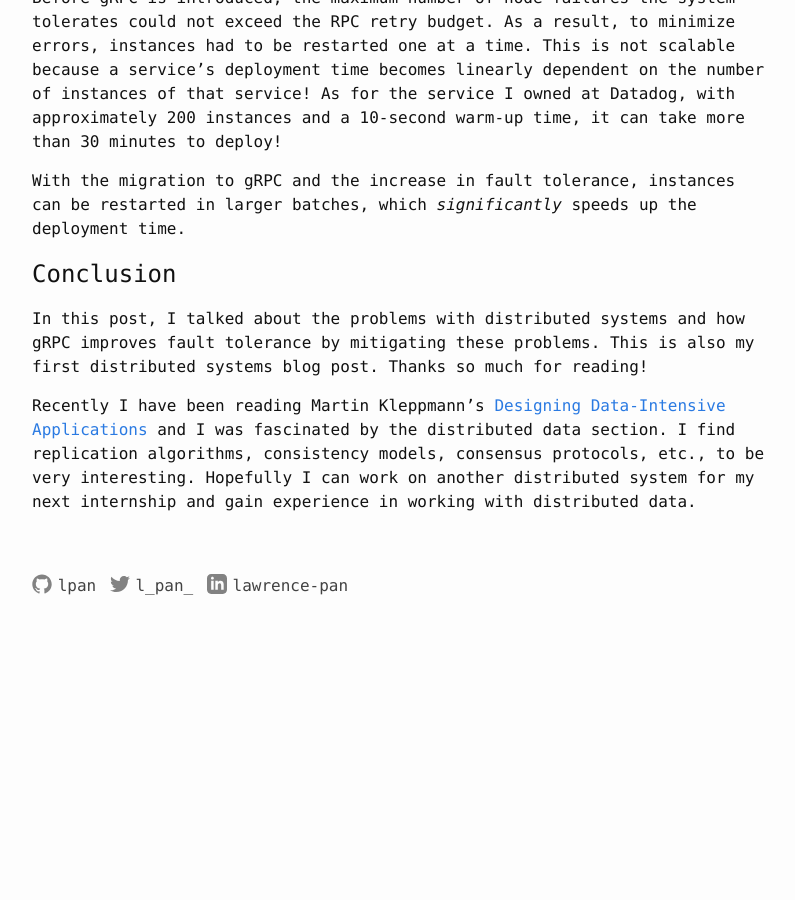
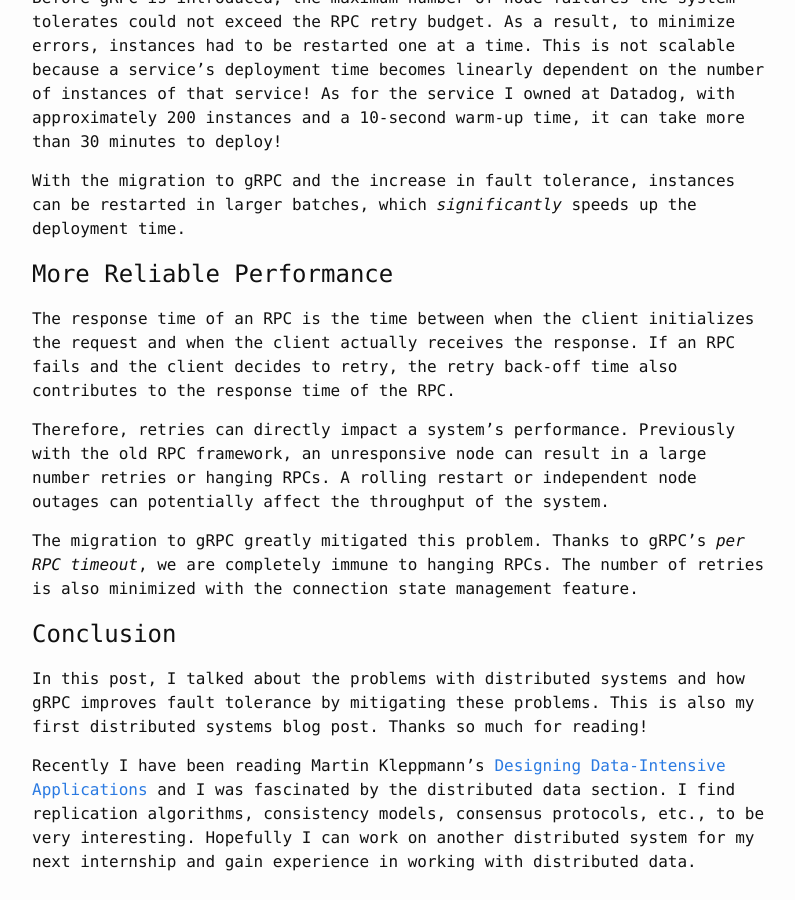
Before and after one commit to lpan/lpan.github.io, a Jekyll site: the page built from _posts/2018-05-04-migrating-to-grpc.md, in a window 1280 px wide and 900 px high, scrolled down 6152 px. Shown: the whole window, without its empty margins (238-1033 px from the left). Built offline with Jekyll 4.4.1, drawn with Linux system fonts in a browser that asks for light colours; comment, search, counter and statistics services are not loaded; before the commit the page ends 6780 px from its top, so only the background shows below that.

Commit message:
add one more benefit of migrating to gRPC

```diff
--- a/_posts/2018-05-04-migrating-to-grpc.md
+++ b/_posts/2018-05-04-migrating-to-grpc.md
@@ -263,6 +263,22 @@ approximately 200 instances and a 10-second warm-up time, it can take more than
 With the migration to gRPC and the increase in fault tolerance, instances can be
 restarted in larger batches, which *significantly* speeds up the deployment time.
 
+# More Reliable Performance
+
+The response time of an RPC is the time between when the client initializes the
+request and when the client actually receives the response. If an RPC fails and
+the client decides to retry, the retry back-off time also contributes to the
+response time of the RPC.
+
+Therefore, retries can directly impact a system's performance. Previously with
+the old RPC framework, an unresponsive node can result in a large number retries
+or hanging RPCs. A rolling restart or independent node outages can potentially
+affect the throughput of the system.
+
+The migration to gRPC greatly mitigated this problem. Thanks to gRPC's *per RPC
+timeout*, we are completely immune to hanging RPCs. The number of retries is
+also minimized with the connection state management feature.
+
 # Conclusion
 
 In this post, I talked about the problems with distributed systems and how gRPC
```
